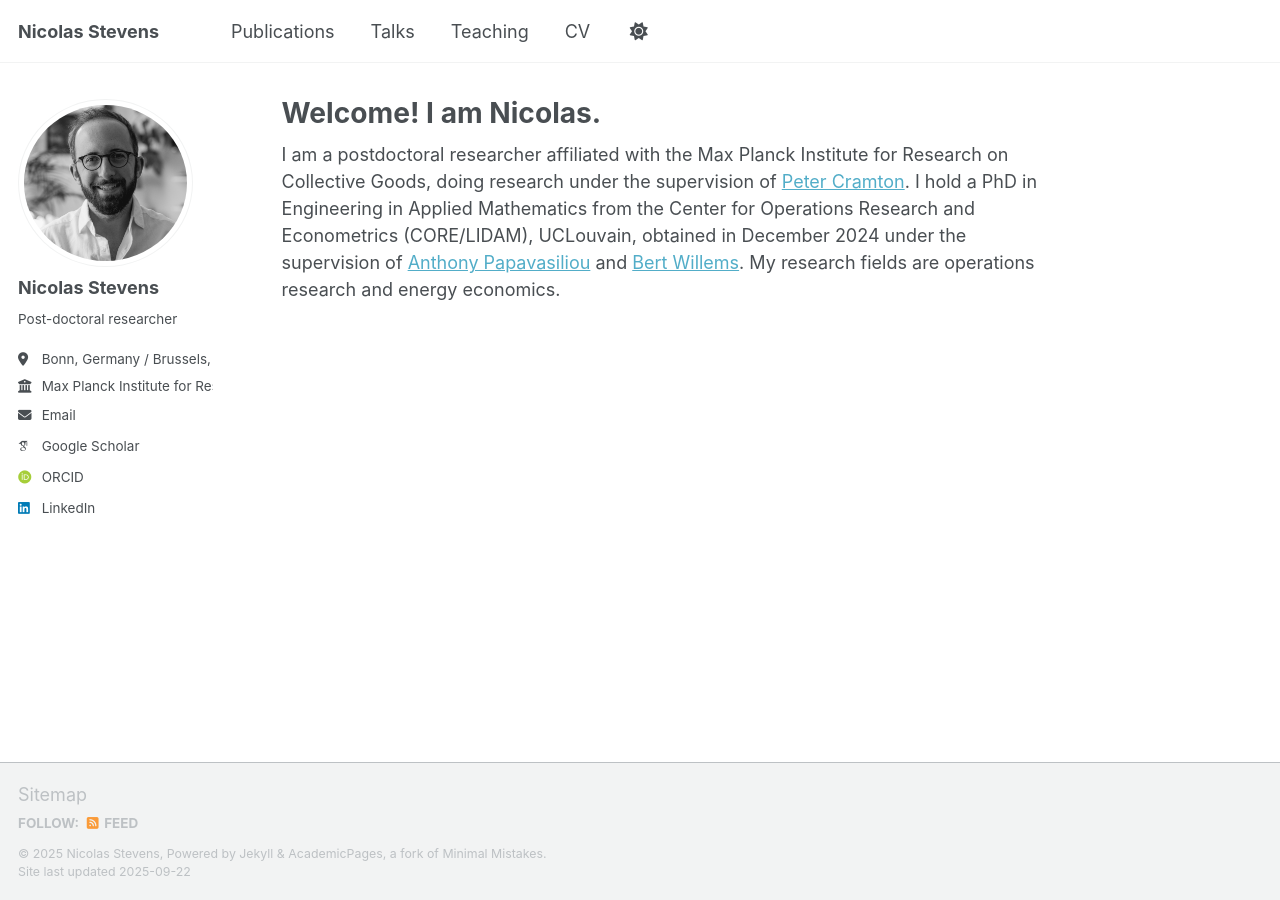
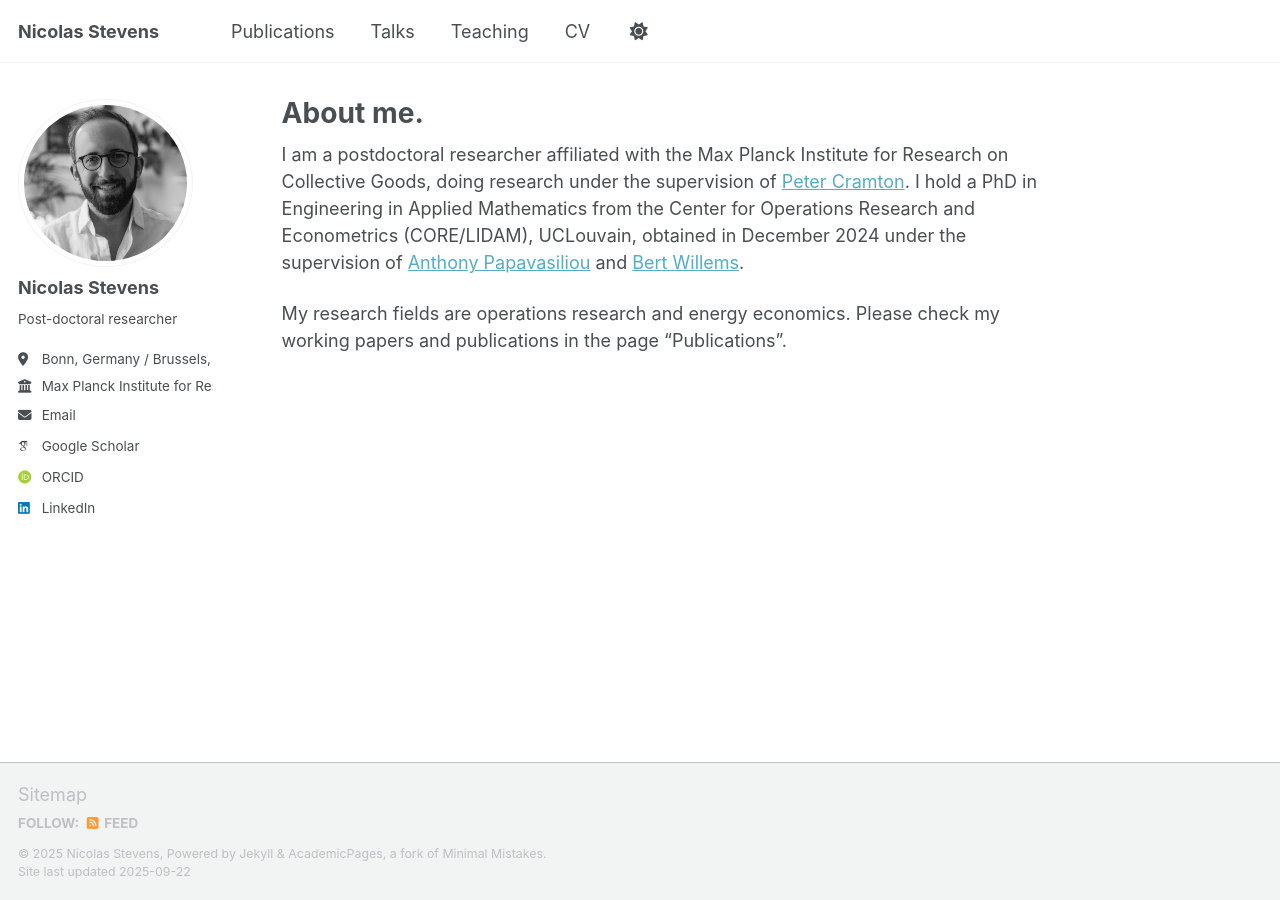
Before and after one commit to NicolasStevens/NicolasStevens.github.io, a Jekyll site: the page built from _pages/about.md, in a window 1280 px wide. Built offline with Jekyll 4.4.1, drawn with Linux system fonts in a browser that asks for light colours; some web fonts are replaced; a script that is not in the unit is left out.

Commit message:
Update about.md

```diff
--- a/_pages/about.md
+++ b/_pages/about.md
@@ -1,6 +1,6 @@
 ---
 permalink: /
-title: "Welcome! I am Nicolas."
+title: "About me."
 author_profile: true
 redirect_from:
   - /about/
@@ -9,4 +9,5 @@ redirect_from:
 
 I am a postdoctoral researcher affiliated with the Max Planck Institute for Research on Collective Goods, doing research under the supervision of [Peter Cramton](https://cramton.umd.edu/).
 I hold a PhD in Engineering in Applied Mathematics from the Center for Operations Research and Econometrics (CORE/LIDAM), UCLouvain, obtained in December 2024 under the supervision of [Anthony Papavasiliou](https://ap-rg.eu/) and [Bert Willems](https://www.bertwillems.com/).
-My research fields are operations research and energy economics.
+
+My research fields are operations research and energy economics. Please check my working papers and publications in the page "Publications".
```
